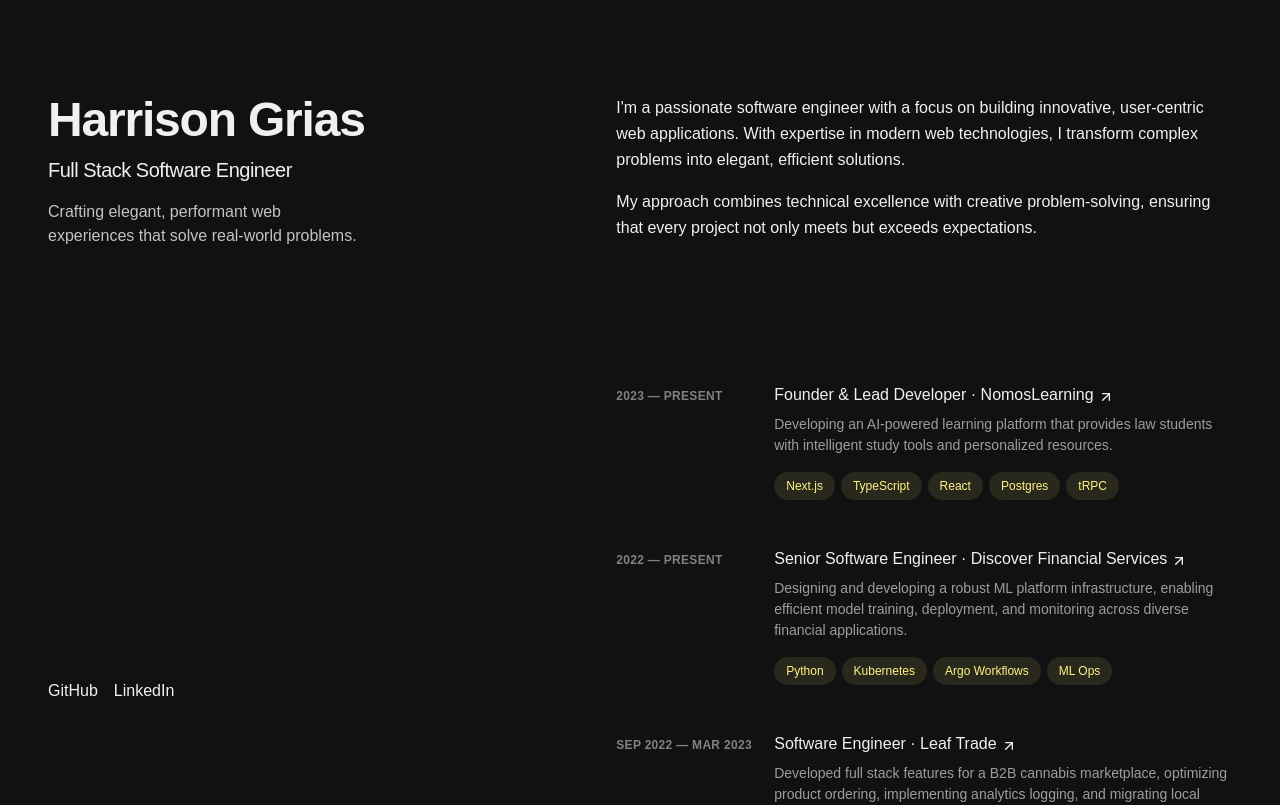
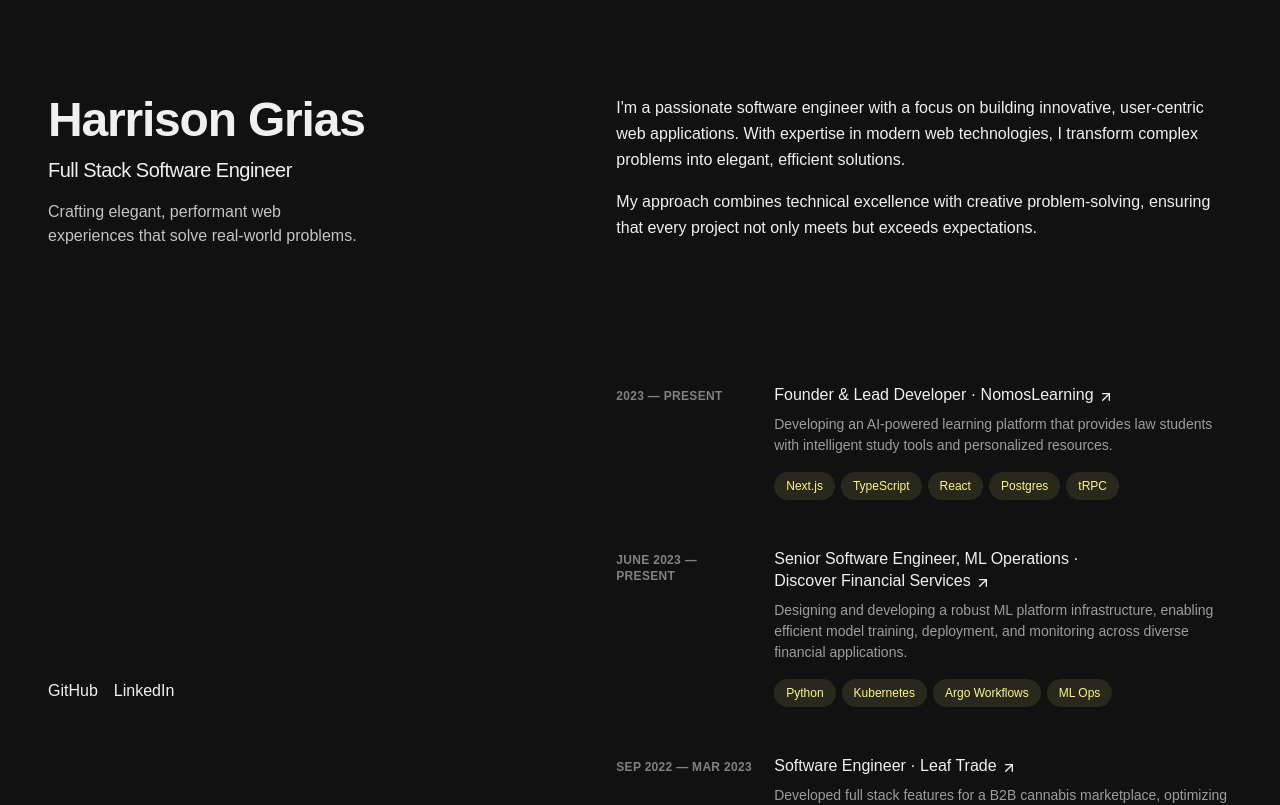
Before and after one commit to hgrias/harrisongrias.com, a Next.js app: page / in a window 1280 px wide. Shown: the top 805 px of the page. Built offline with nearby package versions, Linux system fonts and the light colour scheme.

Commit message:
chore: update wording for Discover object

```diff
--- a/src/app/page.tsx
+++ b/src/app/page.tsx
@@ -20,8 +20,8 @@
     },
     {
       company: "Discover Financial Services",
-      title: "Senior Software Engineer",
-      period: "2022 — Present",
+      title: "Senior Software Engineer, ML Operations",
+      period: "June 2023 — Present",
       description:
         "Designing and developing a robust ML platform infrastructure, enabling efficient model training, deployment, and monitoring across diverse financial applications.",
       technologies: ["Python", "Kubernetes", "Argo Workflows", "ML Ops"],
```
